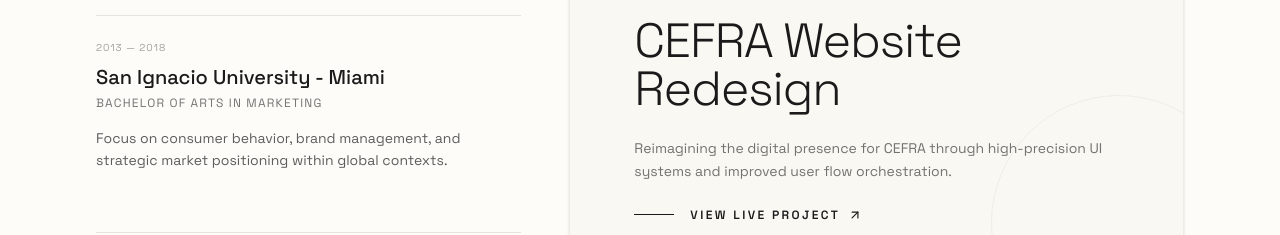
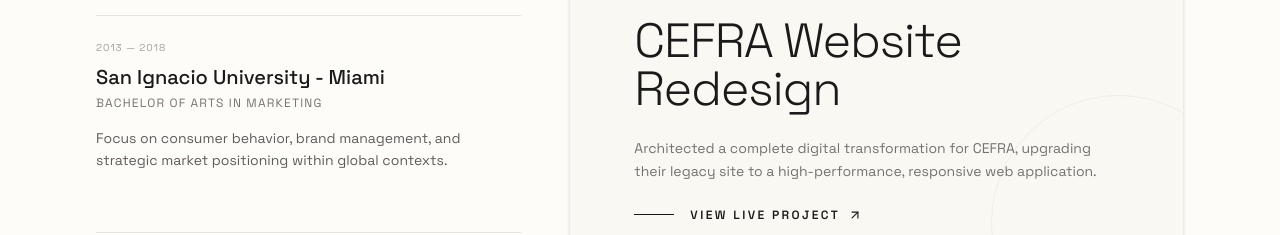
Before and after one commit to arturjesusp/portfolio-2026, a React (Vite) app: page / in a window 1280 px wide. Shown: the part 3040-3275 px from the top of the page. Built offline with nearby package versions, Linux system fonts and the light colour scheme; a web font is replaced by a local one.

Commit message:
Update CEFRA project description and link

```diff
--- a/src/translations.ts
+++ b/src/translations.ts
@@ -167,8 +167,8 @@
       },
       {
         title: "CEFRA Website Redesign",
-        description: "Reimagining the digital presence for CEFRA through high-precision UI systems and improved user flow orchestration.",
-        link: "https://arturjesus.webflow.io/portfolio/website-redesign-for-cefra",
+        description: "Architected a complete digital transformation for CEFRA, upgrading their legacy site to a high-performance, responsive web application.",
+        link: "https://cefra-fertility-a.vercel.app/",
         index: "06"
       }
     ],
```
